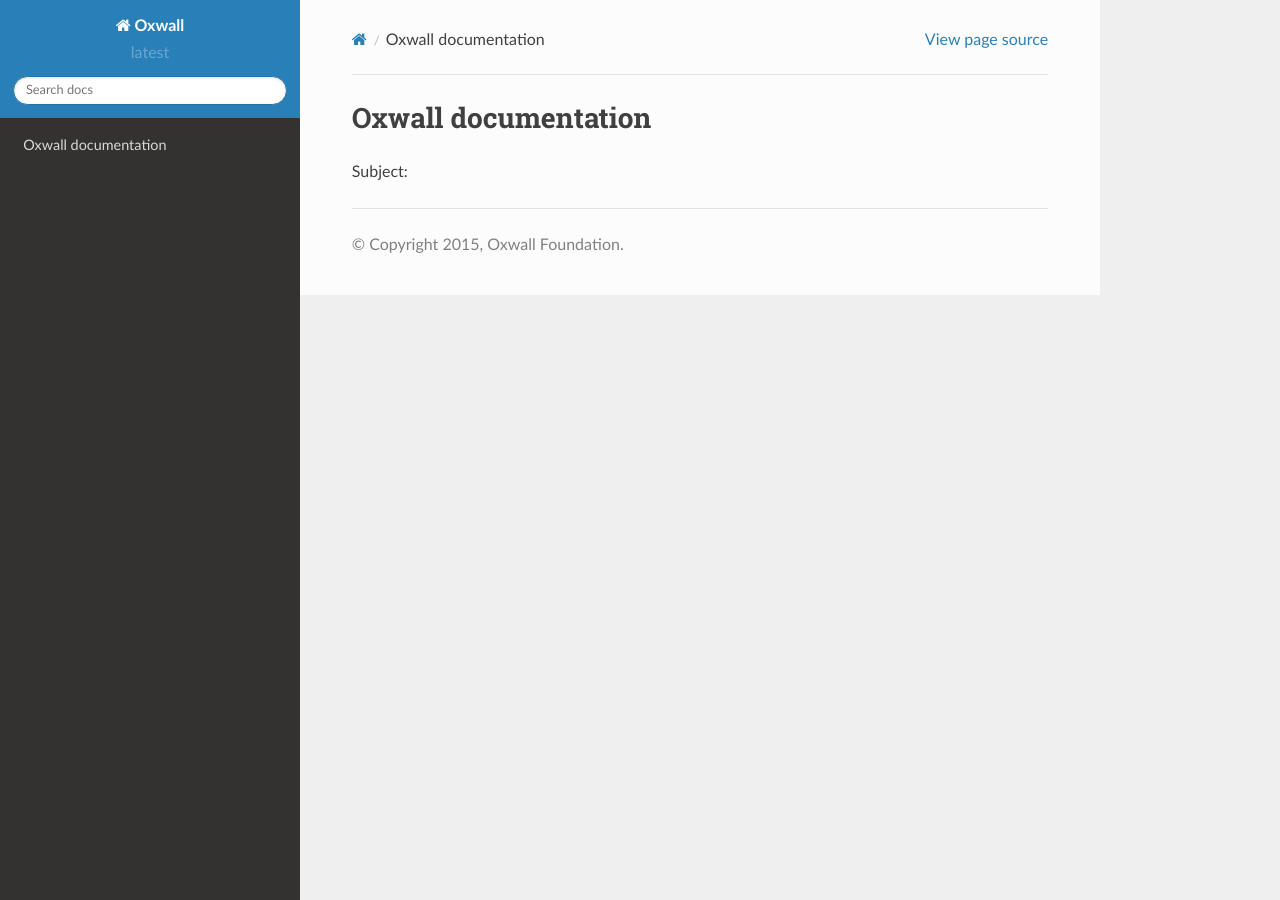
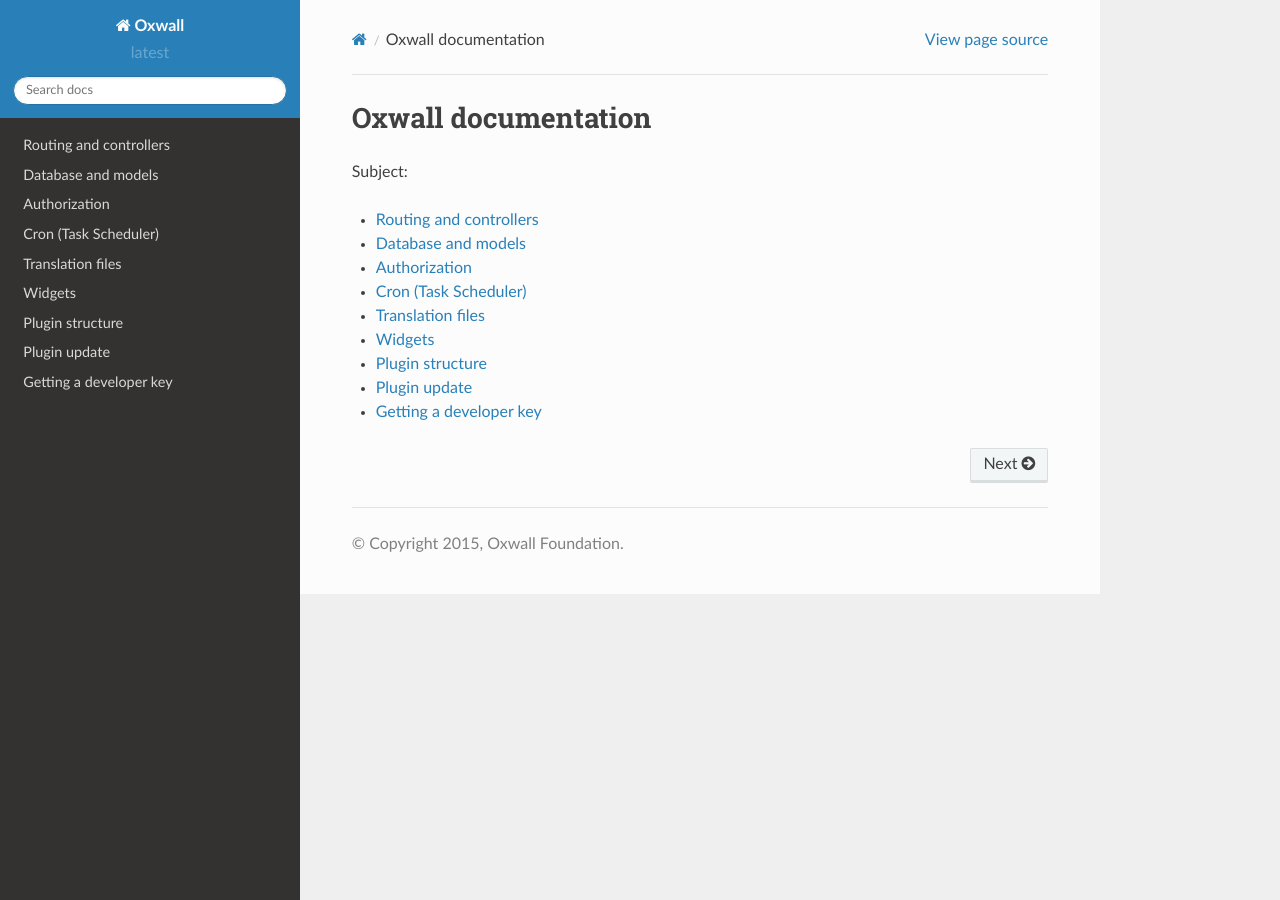
Before and after one commit to oxwall/docs-tech-en, a Sphinx documentation site: the page built from docs/source/index.rst, in a window 1280 px wide. Built offline with Sphinx 7.4.7 and the Read the Docs theme 2.0.0, drawn with Linux system fonts in a browser that asks for light colours.

Commit message:
add basic pages structure

```diff
--- /dev/null
+++ b/docs/source/authorization.rst
@@ -0,0 +1,4 @@
+.. _authorization-label:
+
+Authorization
+=============
--- /dev/null
+++ b/docs/source/cron.rst
@@ -0,0 +1,4 @@
+.. _cron-label:
+
+Cron (Task Scheduler)
+=====================
--- /dev/null
+++ b/docs/source/data_base.rst
@@ -0,0 +1,4 @@
+.. _data-base-label:
+
+Database and models
+===================
--- a/docs/source/index.rst
+++ b/docs/source/index.rst
@@ -1,7 +1,17 @@
 Oxwall documentation
-======================
+====================
 
 Subject:
 
 .. toctree::
-   :maxdepth: 1
+    :maxdepth: 1
+
+    routing
+    data_base
+    authorization
+    cron
+    language
+    widget
+    plugin_structure
+    plugin_update
+    plugin_key
--- /dev/null
+++ b/docs/source/language.rst
@@ -0,0 +1,4 @@
+.. _language-label:
+
+Translation files
+=================
--- /dev/null
+++ b/docs/source/plugin_key.rst
@@ -0,0 +1,4 @@
+.. _plugin-key-label:
+
+Getting a developer key
+=======================
--- /dev/null
+++ b/docs/source/plugin_structure.rst
@@ -0,0 +1,2 @@
+Plugin structure
+================
--- /dev/null
+++ b/docs/source/plugin_update.rst
@@ -0,0 +1,4 @@
+.. _plugin-update-label:
+
+Plugin update
+=============
--- /dev/null
+++ b/docs/source/routing.rst
@@ -0,0 +1,4 @@
+.. _routing-label:
+
+Routing and controllers
+=======================
--- /dev/null
+++ b/docs/source/widget.rst
@@ -0,0 +1,4 @@
+.. _widget-label:
+
+Widgets
+=======
```
Also changed, not shown: 1 other file.
